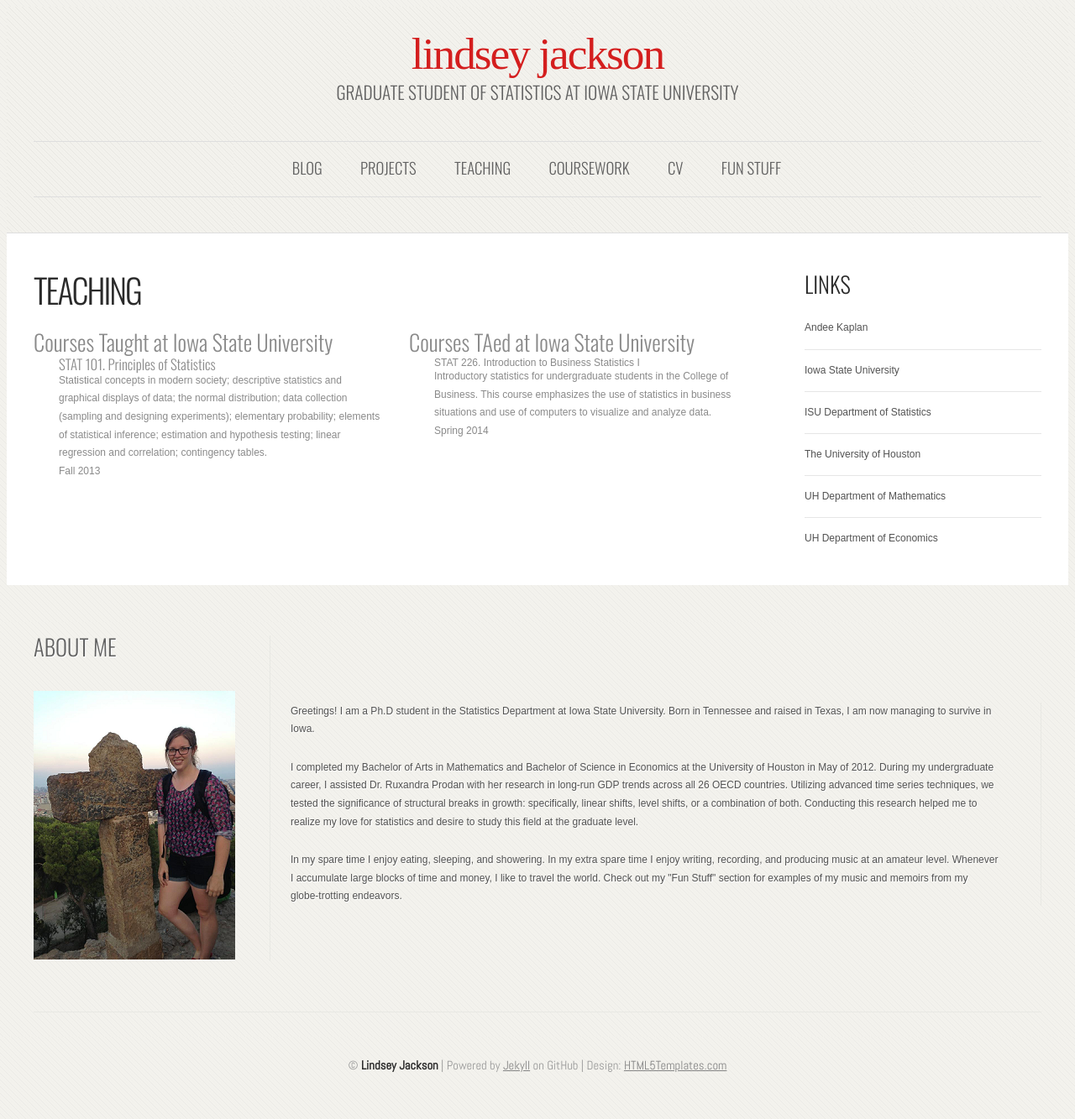
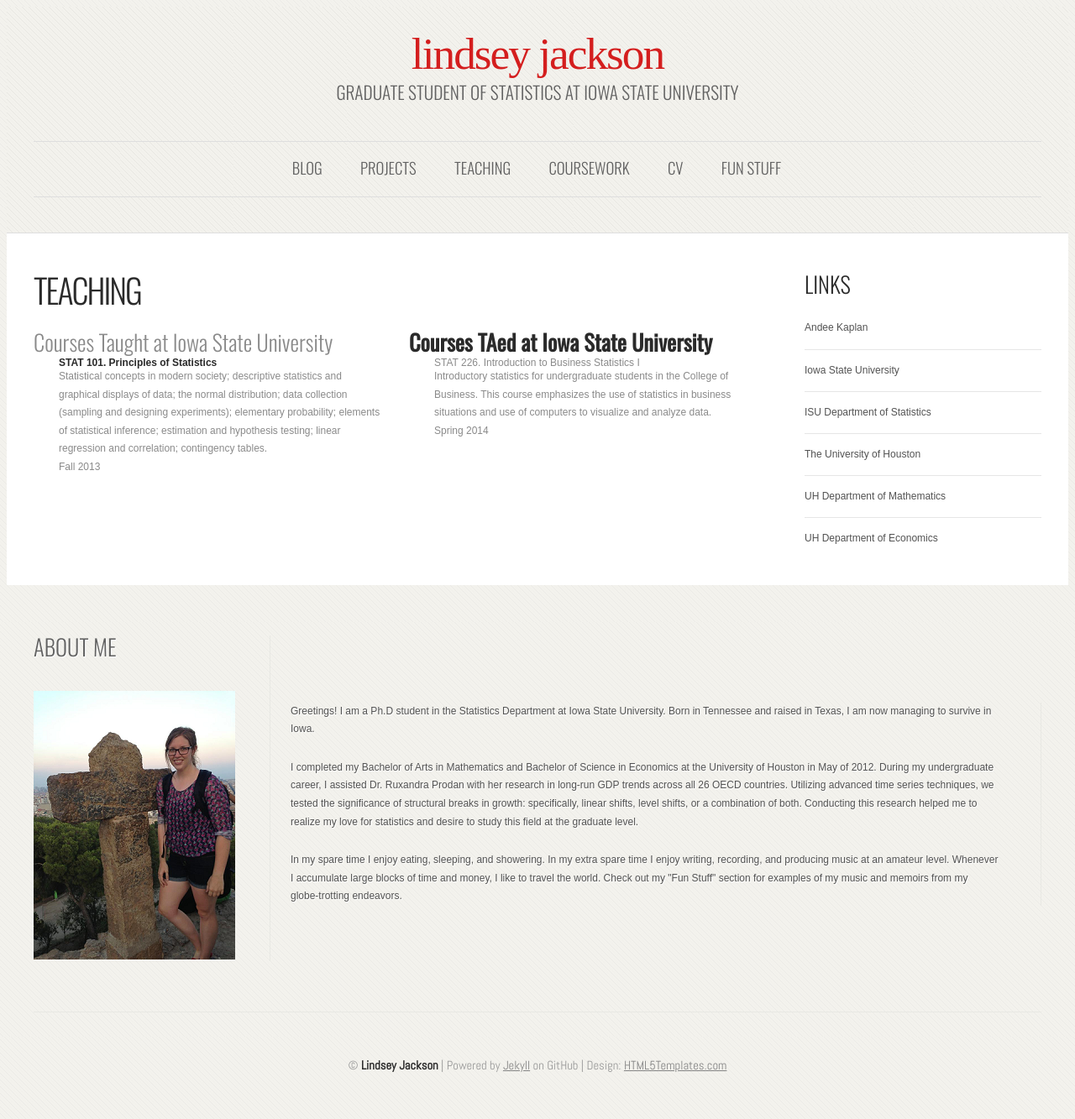
Before and after one commit to lmjackson/lmjackson.github.io, a Jekyll site: the page built from teaching.html, in a window 1280 px wide. Shown: the whole page at 84% size. Built offline with Jekyll 4.4.1, drawn with Linux system fonts in a browser that asks for light colours; some web fonts are replaced; Markdown is read by kramdown in place of the engine named in the settings.

Commit message:
h3 no dice. bolding h4

```diff
--- a/teaching.html
+++ b/teaching.html
@@ -7,7 +7,7 @@ title: Teaching
 <div id="duo1">
 <h1>Courses Taught at Iowa State University</h1>
         <div class="inner">
-                <h3>STAT 101. Principles of Statistics</h3>
+                <h4><strong>STAT 101. Principles of Statistics</strong></h4>
                 <p>
 					Statistical concepts in modern society; descriptive statistics and graphical displays of data; the normal distribution; data collection (sampling and designing experiments); elementary probability; elements of statistical inference; estimation and hypothesis testing; linear regression and correlation; contingency tables.                </p>
                 <p>
@@ -16,7 +16,7 @@ title: Teaching
         </div>
 </div>
 <div id="duo2">
-<h1>Courses TAed at Iowa State University</h1>
+<h1><strong>Courses TAed at Iowa State University</strong></h1>
         <div class="inner">
                 <h4>STAT 226. Introduction to Business Statistics I</h4>
                 <p>
```
